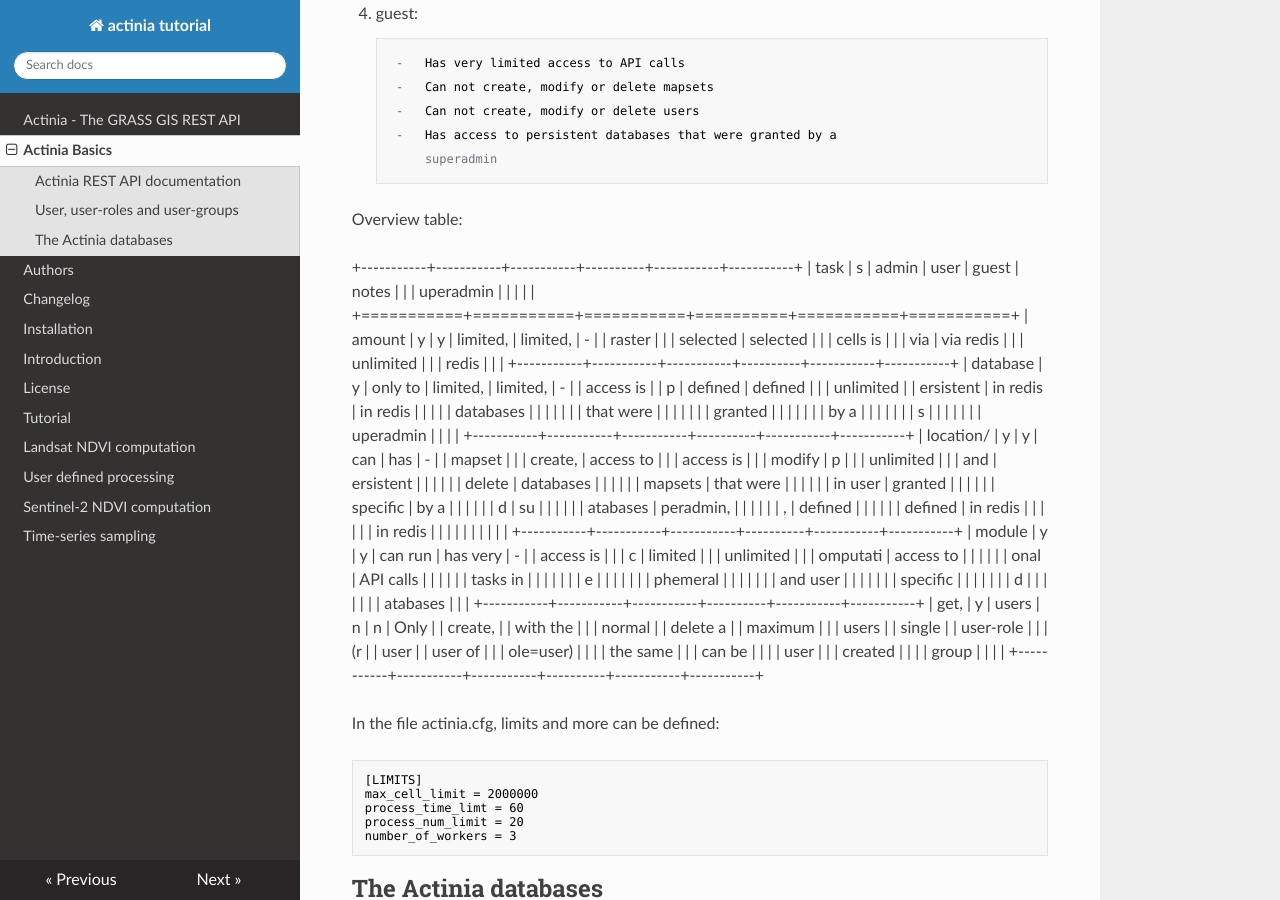
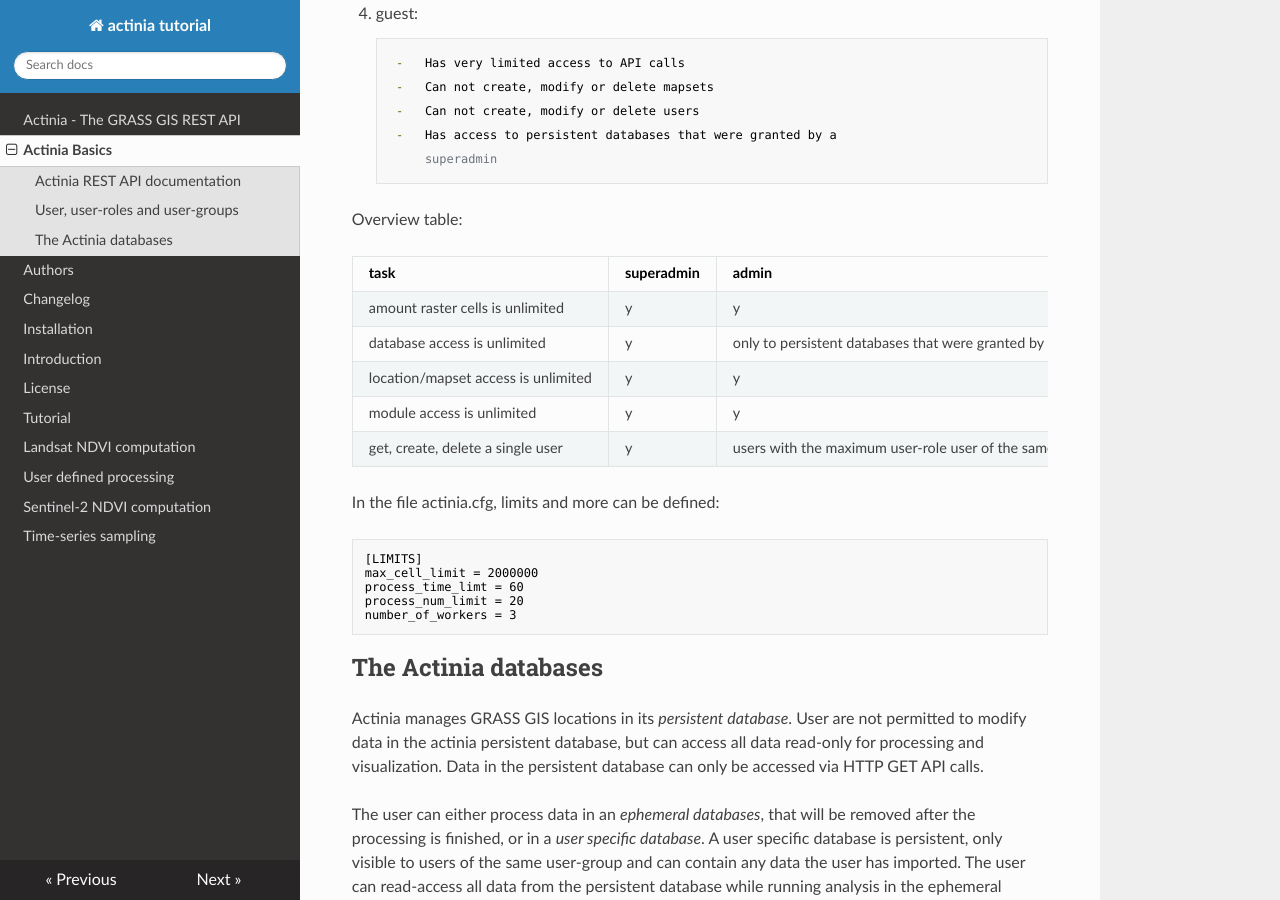
Before and after one commit to actinia-org/actinia-core, an MkDocs documentation site: the page built from docs/docs/actinia_concepts.md, in a window 1280 px wide and 900 px high, scrolled down 1558 px. Built offline with MkDocs 1.6.1, drawn with Linux system fonts in a browser that asks for light colours; nearby versions of some CDN libraries.

Commit message:
format overview table

```diff
--- a/docs/docs/actinia_concepts.md
+++ b/docs/docs/actinia_concepts.md
@@ -85,61 +85,13 @@
 
 Overview table:
 
-+-----------+-----------+-----------+----------+-----------+-----------+
-| task      | s         | admin     | user     | guest     | notes     |
-|           | uperadmin |           |          |           |           |
-+===========+===========+===========+==========+===========+===========+
-| amount    | y         | y         | limited, | limited,  | -         |
-| raster    |           |           | selected | selected  |           |
-| cells is  |           |           | via      | via redis |           |
-| unlimited |           |           | redis    |           |           |
-+-----------+-----------+-----------+----------+-----------+-----------+
-| database  | y         | only to   | limited, | limited,  | -         |
-| access is |           | p         | defined  | defined   |           |
-| unlimited |           | ersistent | in redis | in redis  |           |
-|           |           | databases |          |           |           |
-|           |           | that were |          |           |           |
-|           |           | granted   |          |           |           |
-|           |           | by a      |          |           |           |
-|           |           | s         |          |           |           |
-|           |           | uperadmin |          |           |           |
-+-----------+-----------+-----------+----------+-----------+-----------+
-| location/ | y         | y         | can      | has       | -         |
-| mapset    |           |           | create,  | access to |           |
-| access is |           |           | modify   | p         |           |
-| unlimited |           |           | and      | ersistent |           |
-|           |           |           | delete   | databases |           |
-|           |           |           | mapsets  | that were |           |
-|           |           |           | in user  | granted   |           |
-|           |           |           | specific | by a      |           |
-|           |           |           | d        | su        |           |
-|           |           |           | atabases | peradmin, |           |
-|           |           |           | ,        | defined   |           |
-|           |           |           | defined  | in redis  |           |
-|           |           |           | in redis |           |           |
-|           |           |           |          |           |           |
-+-----------+-----------+-----------+----------+-----------+-----------+
-| module    | y         | y         | can run  | has very  | -         |
-| access is |           |           | c        | limited   |           |
-| unlimited |           |           | omputati | access to |           |
-|           |           |           | onal     | API calls |           |
-|           |           |           | tasks in |           |           |
-|           |           |           | e        |           |           |
-|           |           |           | phemeral |           |           |
-|           |           |           | and user |           |           |
-|           |           |           | specific |           |           |
-|           |           |           | d        |           |           |
-|           |           |           | atabases |           |           |
-+-----------+-----------+-----------+----------+-----------+-----------+
-| get,      | y         | users     | n        | n         | Only      |
-| create,   |           | with the  |          |           | normal    |
-| delete a  |           | maximum   |          |           | users     |
-| single    |           | user-role |          |           | (r        |
-| user      |           | user of   |          |           | ole=user) |
-|           |           | the same  |          |           | can be    |
-|           |           | user      |          |           | created   |
-|           |           | group     |          |           |           |
-+-----------+-----------+-----------+----------+-----------+-----------+
+| task | superadmin | admin | user | guest |notes |
+|------|------------|-------|------|-------|------|
+| amount raster cells is unlimited | y | y | limited, selected via redis | limited, selected via redis | - |
+| database access is unlimited                              | y         | only to persistent databases that were granted by a superadmin | limited, defined in redis | limited, defined in redis | - |
+| location/mapset access is unlimited  | y | y | can create, modify and delete mapsets in user specific databases, defined in redis | has access to persistent databases that were granted by a superadmin, defined in redis | - |
+|module access is unlimited  | y | y | can run computational tasks in ephemeral and user specific databases | has very limited access to API calls | - |
+| get, create, delete a single user | y | users with the maximum user-role user of the same user group | n | n | Only normal users (role=user can be created) |
 
 In the file actinia.cfg, limits and more can be defined:
 
```
